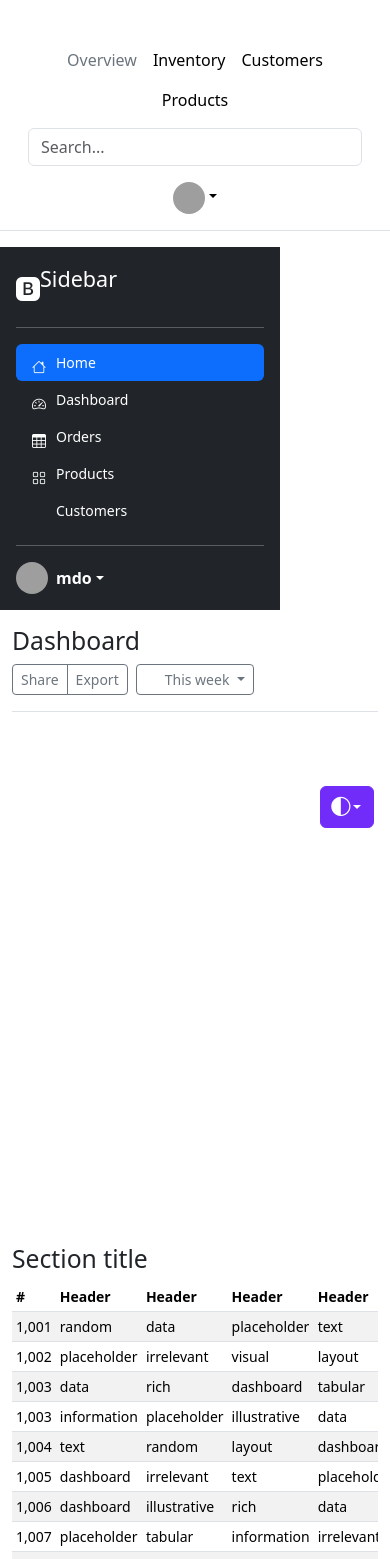
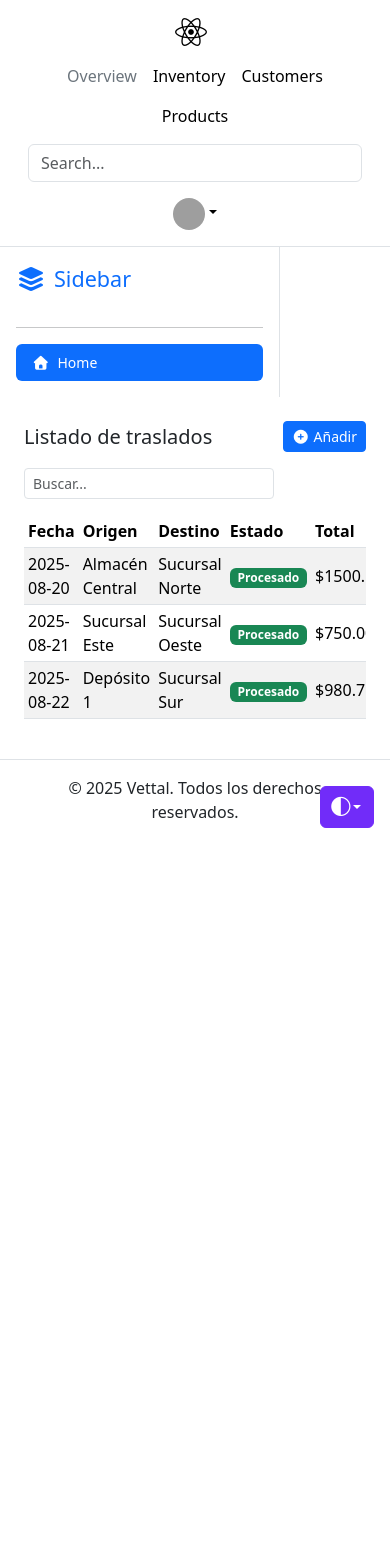
Before and after one commit to informatica02vettal/vettal-frontend, a React (Vite) app: page / in a window 390 px wide. Shown: the top 1559 px of the page. After the commit the page ends 844 px from the top, so only its background shows below. Built offline with nearby package versions, Linux system fonts and the light colour scheme; grey boxes are pictures that could not be loaded.

Commit message:
Add FontAwesome and refactor components; replace Dashboard with Listado, update Sidebar and Footer styles, and implement responsive design for the sidebar.

```diff
--- a/package.json
+++ b/package.json
@@ -10,6 +10,8 @@
     "preview": "vite preview"
   },
   "dependencies": {
+    "@fortawesome/fontawesome-free": "^7.0.0",
+    "@fortawesome/react-fontawesome": "^3.0.0",
     "bootstrap": "^5.3.7",
     "bootstrap-icons": "^1.13.1",
     "fontawesome": "^5.6.3",
--- a/src/App.jsx
+++ b/src/App.jsx
@@ -1,7 +1,7 @@
 import Header from './components/Header';
 import Footer from './components/Footer';
 import Sidebar from './components/Sidebar';
-import Dashboard from './components/Dashboard';
+import Listado from './components/Listado';
 import ThemeToggle from './components/ThemeToggle';
 import { Routes, Route } from 'react-router-dom';
 
@@ -15,7 +15,7 @@ function App() {
           <Sidebar />
           <div className="col">
             <Routes>
-              <Route path="/" element={<Dashboard />} />
+              <Route path="/" element={<Listado />} />
             </Routes>
           </div>
         </div>
--- a/src/components/Dashboard.jsx
+++ /dev/null
@@ -1,74 +0,0 @@
-import React from 'react';
-
-const Dashboard = () => {
-  return (
-    <main className="col-md-9 ms-sm-auto col-lg-10 px-md-4">
-      <div className="d-flex justify-content-between flex-wrap flex-md-nowrap align-items-center pt-3 pb-2 mb-3 border-bottom">
-        <h1 className="h2">Dashboard</h1>
-        <div className="btn-toolbar mb-2 mb-md-0">
-          <div className="btn-group me-2">
-            <button type="button" className="btn btn-sm btn-outline-secondary">Share</button>
-            <button type="button" className="btn btn-sm btn-outline-secondary">Export</button>
-          </div>
-          <button type="button" className="btn btn-sm btn-outline-secondary dropdown-toggle d-flex align-items-center gap-1">
-            <svg className="bi" aria-hidden="true">
-              <use xlinkHref="#calendar3" />
-            </svg>
-            This week
-          </button>
-        </div>
-      </div>
-
-      <canvas
-        className="my-4 w-100"
-        id="myChart"
-        width="1147"
-        height="484"
-        style={{ display: 'block', boxSizing: 'border-box', height: '484px', width: '1147px' }}
-      ></canvas>
-
-      <h2>Section title</h2>
-      <div className="table-responsive small">
-        <table className="table table-striped table-sm">
-          <thead>
-            <tr>
-              <th scope="col">#</th>
-              <th scope="col">Header</th>
-              <th scope="col">Header</th>
-              <th scope="col">Header</th>
-              <th scope="col">Header</th>
-            </tr>
-          </thead>
-          <tbody>
-            {[
-              ['1,001', 'random', 'data', 'placeholder', 'text'],
-              ['1,002', 'placeholder', 'irrelevant', 'visual', 'layout'],
-              ['1,003', 'data', 'rich', 'dashboard', 'tabular'],
-              ['1,003', 'information', 'placeholder', 'illustrative', 'data'],
-              ['1,004', 'text', 'random', 'layout', 'dashboard'],
-              ['1,005', 'dashboard', 'irrelevant', 'text', 'placeholder'],
-              ['1,006', 'dashboard', 'illustrative', 'rich', 'data'],
-              ['1,007', 'placeholder', 'tabular', 'information', 'irrelevant'],
-              ['1,008', 'random', 'data', 'placeholder', 'text'],
-              ['1,009', 'placeholder', 'irrelevant', 'visual', 'layout'],
-              ['1,010', 'data', 'rich', 'dashboard', 'tabular'],
-              ['1,011', 'information', 'placeholder', 'illustrative', 'data'],
-              ['1,012', 'text', 'placeholder', 'layout', 'dashboard'],
-              ['1,013', 'dashboard', 'irrelevant', 'text', 'visual'],
-              ['1,014', 'dashboard', 'illustrative', 'rich', 'data'],
-              ['1,015', 'random', 'tabular', 'information', 'text'],
-            ].map((row, index) => (
-              <tr key={index}>
-                {row.map((cell, i) => (
-                  <td key={i}>{cell}</td>
-                ))}
-              </tr>
-            ))}
-          </tbody>
-        </table>
-      </div>
-    </main>
-  );
-};
-
-export default Dashboard;
--- a/src/components/Footer.jsx
+++ b/src/components/Footer.jsx
@@ -1,7 +1,7 @@
 import React from 'react';
 
 const Footer = () => (
-  <footer className="bg-dark text-white p-3 mt-4">
+  <footer className="footer p-3 bg-body text-body border-top">
     <div className="container text-center">
       <span>&copy; 2025 Vettal. Todos los derechos reservados.</span>
     </div>
--- a/src/components/Header.jsx
+++ b/src/components/Header.jsx
@@ -2,13 +2,11 @@ import React from 'react';
 
 const Header = () => {
   return (
-    <header className="p-3 mb-3 border-bottom">
+    <header className="p-3 border-bottom">
       <div className="container">
         <div className="d-flex flex-wrap align-items-center justify-content-center justify-content-lg-start">
           <a href="/" className="d-flex align-items-center mb-2 mb-lg-0 link-body-emphasis text-decoration-none">
-            <svg className="bi me-2" width="40" height="32" role="img" aria-label="Bootstrap">
-              <use xlinkHref="#bootstrap" />
-            </svg>
+            <i className="fa-brands fa-react fa-2x me-2" aria-label="React"></i>
           </a>
 
           <ul className="nav col-12 col-lg-auto me-lg-auto mb-2 justify-content-center mb-md-0">
--- /dev/null
+++ b/src/components/Listado.css
@@ -0,0 +1,27 @@
+/* Sidebar estilos para tema claro y oscuro */
+[data-bs-theme="light"] .sidebar {
+  background: #fff;
+  color: #212529;
+}
+[data-bs-theme="dark"] .sidebar {
+  background: #212529;
+  color: #f8f9fa;
+}
+.sidebar-title {
+  color: inherit !important;
+}
+.sidebar-link {
+  color: inherit !important;
+}
+
+/* Footer estilos para tema claro y oscuro */
+[data-bs-theme="light"] .footer {
+  background: #fff;
+  color: #212529;
+  border-top: 1px solid #dee2e6;
+}
+[data-bs-theme="dark"] .footer {
+  background: #212529;
+  color: #f8f9fa;
+  border-top: 1px solid #343a40;
+}
--- /dev/null
+++ b/src/components/Listado.jsx
@@ -0,0 +1,98 @@
+import React, { useState } from 'react';
+import './Listado.css';
+
+const ListadoTraslados = () => {
+  const [busqueda, setBusqueda] = useState('');
+
+  const traslados = [
+    { id: 1, fecha: '2025-08-20', origen: 'Almacén Central', destino: 'Sucursal Norte', estado: 'Procesado', total: 1500.50 },
+    { id: 2, fecha: '2025-08-21', origen: 'Sucursal Este', destino: 'Sucursal Oeste', estado: 'Procesado', total: 750.00 },
+    { id: 3, fecha: '2025-08-22', origen: 'Depósito 1', destino: 'Sucursal Sur', estado: 'Procesado', total: 980.75 },
+  ];
+
+  const filtrados = traslados.filter(t =>
+    Object.values(t).some(val =>
+      String(val).toLowerCase().includes(busqueda.toLowerCase())
+    )
+  );
+
+  const handleAdd = () => {
+    alert('Acción para añadir nuevo traslado');
+  };
+
+  const handleView = (id) => {
+    alert(`Ver detalles del traslado con ID: ${id}`);
+  };
+
+  return (
+    <main className="container py-4">
+      <div className="d-flex justify-content-between align-items-center mb-3">
+        <h1 className="h5 m-0">Listado de traslados</h1>
+        <button
+          onClick={handleAdd}
+          className="btn btn-primary btn-sm d-flex align-items-center"
+        >
+          <i className="fa-solid fa-circle-plus me-1"></i>
+          <span>Añadir</span>
+        </button>
+      </div>
+
+      <div className="mb-3" style={{ maxWidth: '250px' }}>
+        <input
+          type="text"
+          className="form-control form-control-sm"
+          placeholder="Buscar..."
+          value={busqueda}
+          onChange={(e) => setBusqueda(e.target.value)}
+        />
+      </div>
+
+      <div className="table-responsive">
+        <table className="table table-striped table-sm align-middle">
+          <thead>
+            <tr>
+              <th>Fecha</th>
+              <th>Origen</th>
+              <th>Destino</th>
+              <th>Estado</th>
+              <th>Total</th>
+              <th>Acciones</th>
+            </tr>
+          </thead>
+          <tbody>
+            {filtrados.length > 0 ? (
+              filtrados.map((t) => (
+                <tr key={t.id}>
+                  <td>{t.fecha}</td>
+                  <td>{t.origen}</td>
+                  <td>{t.destino}</td>
+                  <td>
+                    <span className="badge bg-success">{t.estado}</span>
+                  </td>
+                  <td>${t.total.toFixed(2)}</td>
+                    <td>
+                      <button
+                        className="btn btn-outline-info btn-sm btn-icon"
+                        title="Ver detalles"
+                        onClick={() => handleView(t.id)}
+                      >
+                        <i class="fa-solid fa-magnifying-glass"></i>
+                      </button>
+                    </td>
+                  </tr>
+              ))
+            ) : (
+              <tr>
+                <td colSpan="6" className="text-center">
+                  No hay resultados
+                </td>
+              </tr>
+            )}
+          </tbody>
+        </table>
+      </div>
+    </main>
+  );
+};
+
+export default ListadoTraslados;
--- a/src/components/Sidebar.jsx
+++ b/src/components/Sidebar.jsx
@@ -4,16 +4,16 @@ import "bootstrap-icons/font/bootstrap-icons.css";
 
 export default function Sidebar() {
   return (
-    <div
-      className="sidebar d-flex flex-column flex-shrink-0 p-3 text-bg-dark"
+    <aside
+      className="sidebar d-flex flex-column flex-shrink-0 p-3 border-end bg-body text-body"
       style={{ width: "280px" }}
     >
       {/* Logo y título */}
       <NavLink
         to="/"
-        className="d-flex align-items-center mb-3 mb-md-0 me-md-auto text-white text-decoration-none"
+        className="d-flex align-items-center mb-3 mb-md-0 me-md-auto text-decoration-none"
       >
-        <i className="bi bi-bootstrap-fill pe-none me-2" style={{ fontSize: "1.5rem" }}></i>
+        <i className="fa-solid fa-layer-group me-2" style={{ fontSize: "1.5rem" }}></i>
         <span className="fs-4">Sidebar</span>
       </NavLink>
 
@@ -22,82 +22,12 @@ export default function Sidebar() {
       {/* Menú principal */}
       <ul className="nav nav-pills flex-column mb-auto sidebar-sticky">
         <li className="nav-item">
-          <NavLink to="/" end className="nav-link text-white">
-            <i className="bi bi-house pe-none me-2"></i>
+          <NavLink to="/" end className="nav-link">
+            <i className="fa-solid fa-house me-2"></i>
             Home
           </NavLink>
         </li>
-        <li>
-          <NavLink to="/dashboard" className="nav-link text-white">
-            <i className="bi bi-speedometer2 pe-none me-2"></i>
-            Dashboard
-          </NavLink>
-        </li>
-        <li>
-          <NavLink to="/orders" className="nav-link text-white">
-            <i className="bi bi-table pe-none me-2"></i>
-            Orders
-          </NavLink>
-        </li>
-        <li>
-          <NavLink to="/products" className="nav-link text-white">
-            <i className="bi bi-grid pe-none me-2"></i>
-            Products
-          </NavLink>
-        </li>
-        <li>
-          <NavLink to="/customers" className="nav-link text-white">
-            <i className="bi bi-people-circle pe-none me-2"></i>
-            Customers
-          </NavLink>
-        </li>
       </ul>
-
-      <hr />
-
-      {/* Dropdown usuario */}
-      <div className="dropdown">
-        <a
-          href="#"
-          className="d-flex align-items-center text-white text-decoration-none dropdown-toggle"
-          data-bs-toggle="dropdown"
-          aria-expanded="false"
-        >
-          <img
-            src="https://github.com/mdo.png"
-            alt=""
-            width="32"
-            height="32"
-            className="rounded-circle me-2"
-          />
-          <strong>mdo</strong>
-        </a>
-        <ul className="dropdown-menu dropdown-menu-dark text-small shadow">
-          <li>
-            <a className="dropdown-item" href="#">
-              New project...
-            </a>
-          </li>
-          <li>
-            <a className="dropdown-item" href="#">
-              Settings
-            </a>
-          </li>
-          <li>
-            <a className="dropdown-item" href="#">
-              Profile
-            </a>
-          </li>
-          <li>
-            <hr className="dropdown-divider" />
-          </li>
-          <li>
-            <a className="dropdown-item" href="#">
-              Sign out
-            </a>
-          </li>
-        </ul>
-      </div>
-    </div>
+    </aside>
   );
 }
--- a/src/main.css
+++ b/src/main.css
@@ -14,6 +14,16 @@ body {
   padding: 1rem;
   background-color: #212529; /* text-bg-dark */
   color: #fff;
+  transition: width 0.3s;
+}
+/* Sidebar expandido/colapsado */
+.sidebar.collapsed {
+  width: 60px !important;
+  padding-left: 0.5rem;
+  padding-right: 0.5rem;
+}
+.sidebar.expanded {
+  width: 280px !important;
 }
 
 /* Scroll interno si es necesario */
@@ -26,6 +36,9 @@ body {
   font-size: .875rem;
   font-weight: 500;
   color: rgba(255, 255, 255, 0.85);
+  white-space: nowrap;
+  overflow: hidden;
+  text-overflow: ellipsis;
 }
 
 .sidebar .nav-link:hover {
--- a/src/main.jsx
+++ b/src/main.jsx
@@ -4,7 +4,7 @@ import App from './App.jsx'
 import './main.css'
 import 'bootstrap/dist/css/bootstrap.min.css';
 import 'bootstrap/dist/js/bootstrap.bundle.min';
-import 'bootstrap-icons/font/bootstrap-icons.css';
+import '@fortawesome/fontawesome-free/css/all.min.css';
 import { BrowserRouter } from 'react-router-dom';
 
 createRoot(document.getElementById('root')).render(
```
Also changed, not shown: 1 other file (tests, documents, lock files or other folders).
